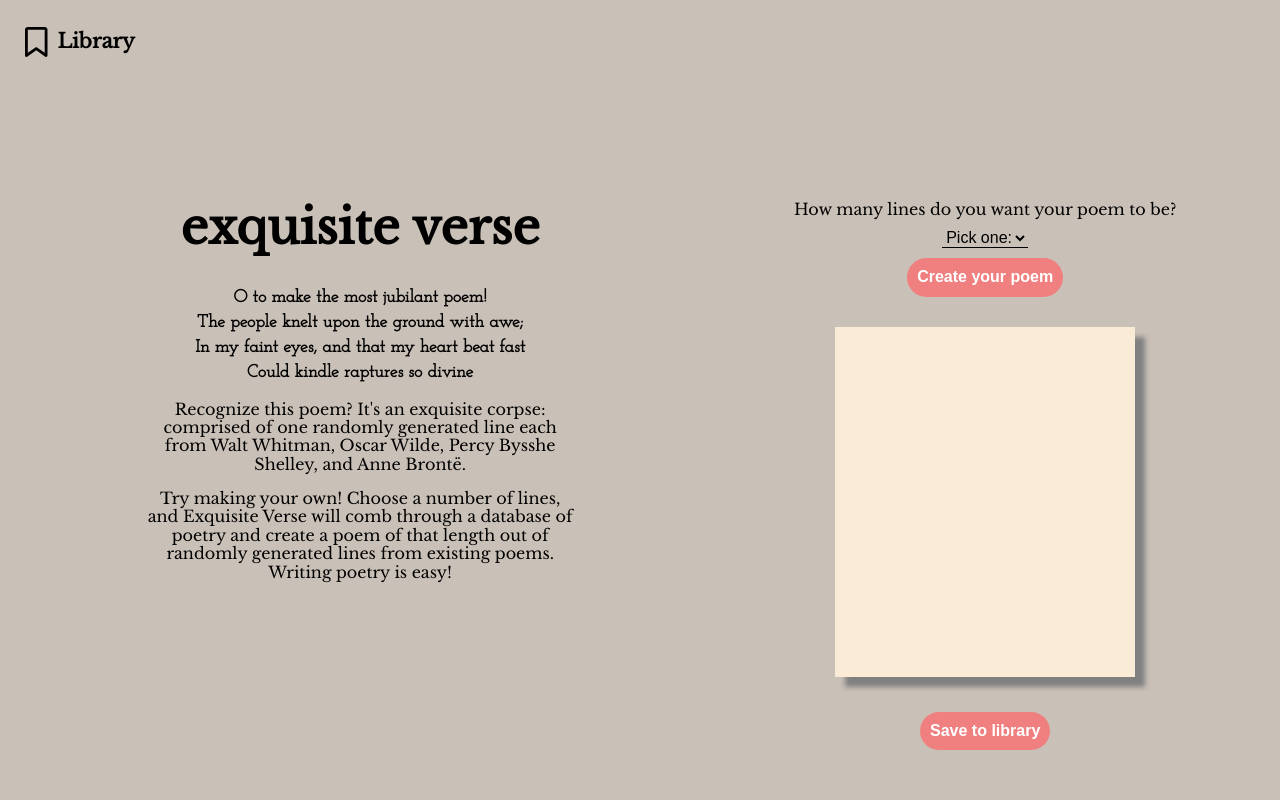
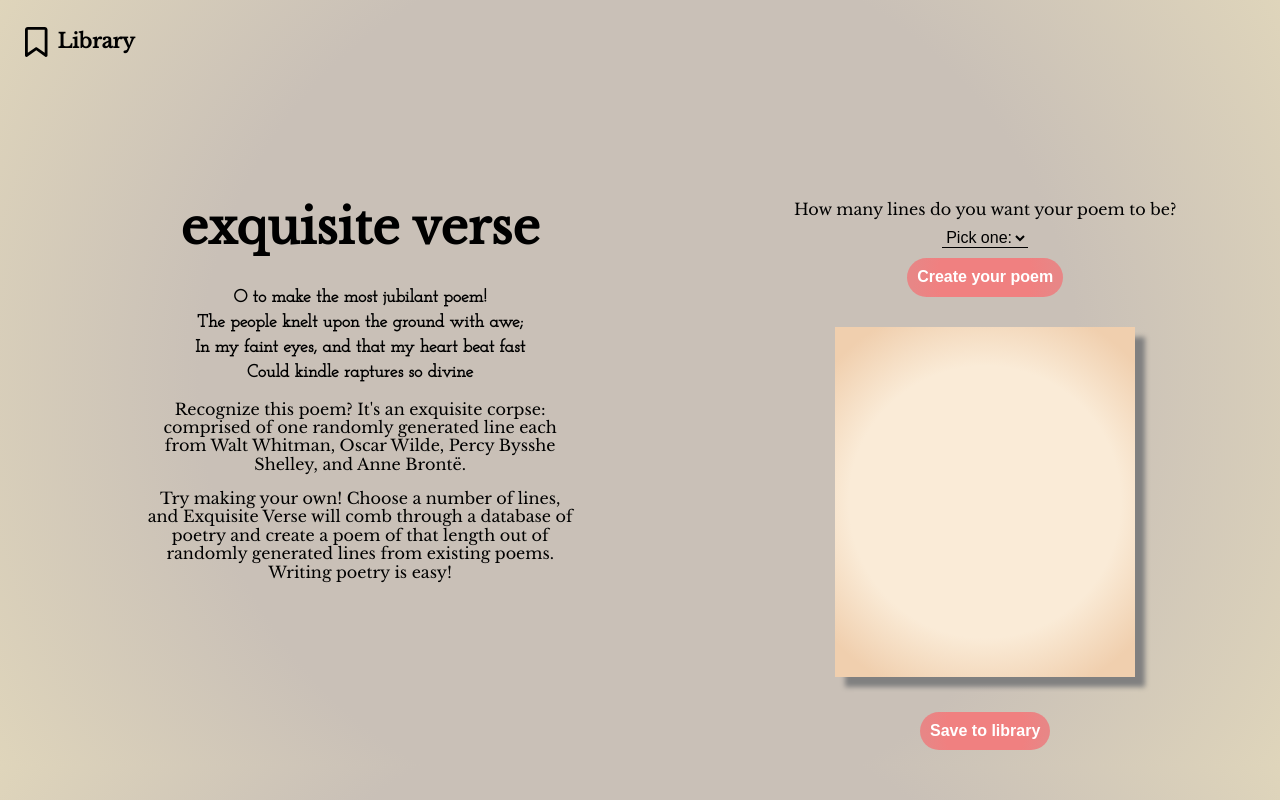
Before and after one commit to ldevuono/exquisiteVerse, a React (Create React App) app: page / in a window 1280 px wide. Built offline with nearby package versions, Linux system fonts and the light colour scheme; no server answers; the database is empty; a web font is replaced by a local one.

Commit message:
small styling changes

```diff
--- a/src/App.css
+++ b/src/App.css
@@ -268,7 +268,8 @@ body {
 
   font-family: 'Libre Baskerville', serif;
   font-size: 125%;
-  background-color: #c9c0b7;
+  background: rgb(201, 192, 183);
+  background: radial-gradient(circle, rgba(201, 192, 183, 1) 59%, rgba(223, 213, 187, 1) 100%);
 }
 
 
@@ -349,7 +350,8 @@ main {
 }
 
 .poemBox {
-  background-color: antiquewhite;
+  background: rgb(250, 235, 215);
+  background: radial-gradient(circle, rgba(250, 235, 215, 1) 59%, rgba(240, 207, 174, 1) 89%);
   width: 300px;
   height: 350px;
   display: flex;
@@ -398,7 +400,8 @@ select {
 button {
   border: none;
   border-radius: 30px;
-  background-color: lightcoral;
+  background: rgb(240, 128, 128);
+  background: radial-gradient(circle, rgba(240, 128, 128, 1) 59%, rgb(232, 134, 134) 89%);
   color: white;
   font-weight: bold;
   padding: 10px;
@@ -420,7 +423,6 @@ button:focus {
 /* Library */
 
 .library {
-  background-color: antiquewhite;
   border: 3px solid black;
   margin: 10px auto;
   padding: 5px 10px;
@@ -434,6 +436,8 @@ button:focus {
 }
 
 .library li {
+  background: rgb(250, 235, 215);
+  background: radial-gradient(circle, rgba(250, 235, 215, 1) 59%, rgba(240, 207, 174, 1) 89%);
   font-size: 1.1rem;
   width: 100%;
   margin: 0 auto;
```
